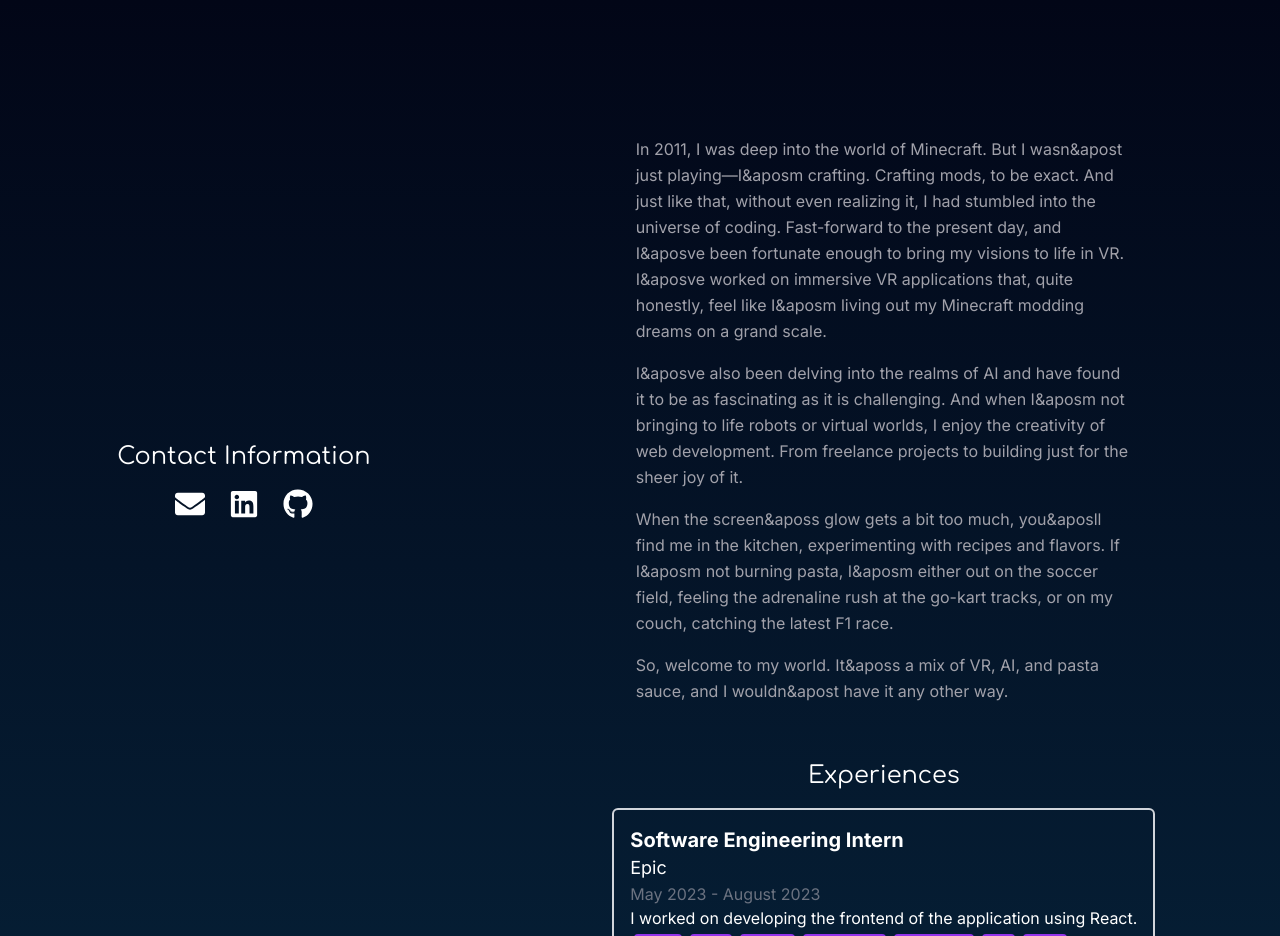
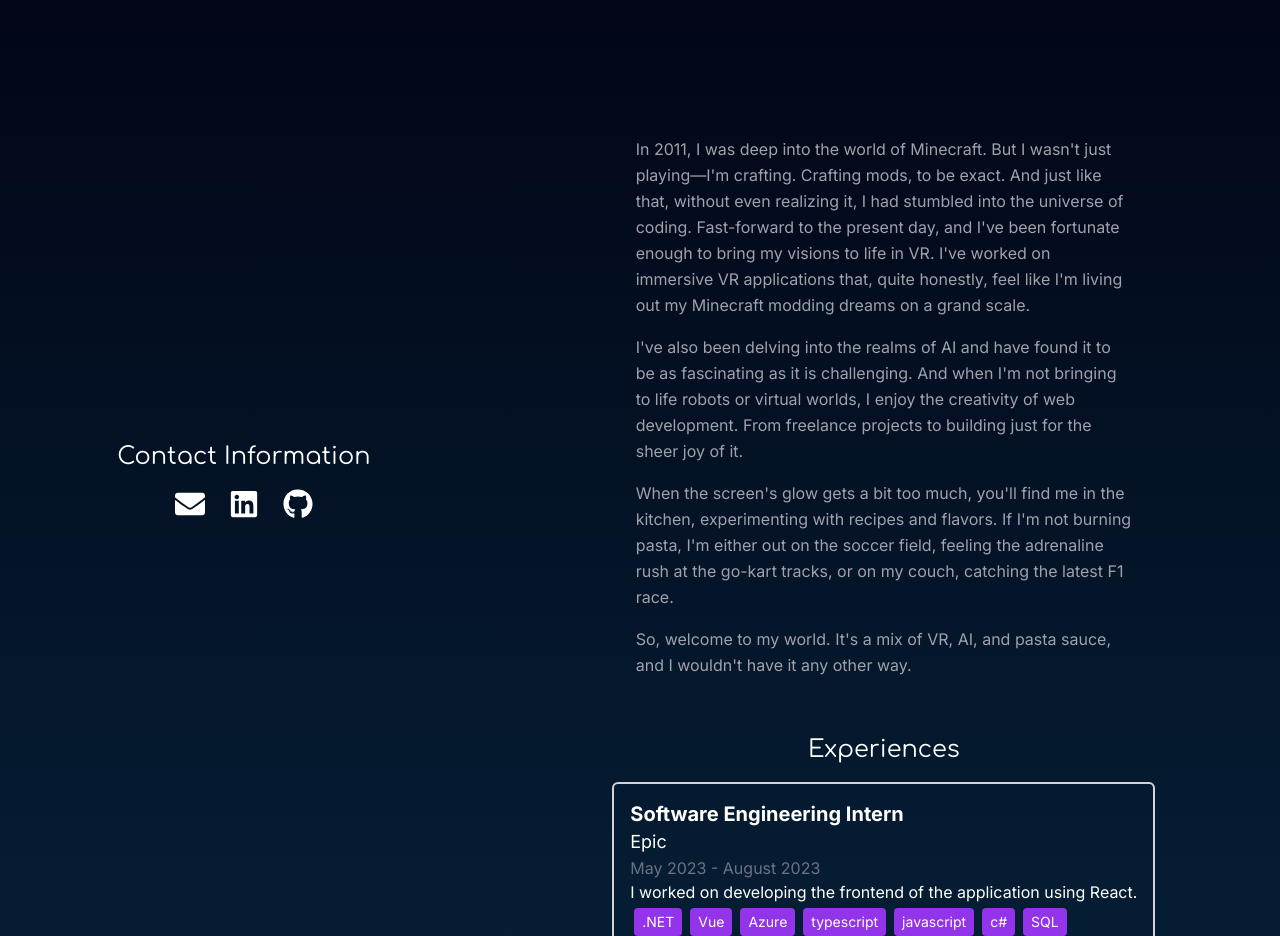
Before and after one commit to davidxiang101/portfolio, a Next.js app: page / in a window 1280 px wide. Shown: the part 800-1736 px from the top of the page. Built offline with nearby package versions, Linux system fonts and the light colour scheme; what tailwindcss-debug-screens would draw is missing.

Commit message:
apostrophe fix

```diff
--- a/app/components/about.tsx
+++ b/app/components/about.tsx
@@ -4,17 +4,17 @@ const About: React.FC = () => {
     return (
         <div className="my-10 p-4 w-4/5 md:w-2/3 mx-auto">
             <p className="text-md text-zinc-400 leading-relaxed">
-                In 2011, I was deep into the world of Minecraft. But I wasn&apost just playing—I&aposm crafting. Crafting mods, to be exact. And just like that, without even realizing it, I had stumbled into the universe of coding.
-                Fast-forward to the present day, and I&aposve been fortunate enough to bring my visions to life in VR. I&aposve worked on immersive VR applications that, quite honestly, feel like I&aposm living out my Minecraft modding dreams on a grand scale.
+                In 2011, I was deep into the world of Minecraft. But I wasn&apos;t just playing—I&apos;m crafting. Crafting mods, to be exact. And just like that, without even realizing it, I had stumbled into the universe of coding.
+                Fast-forward to the present day, and I&apos;ve been fortunate enough to bring my visions to life in VR. I&apos;ve worked on immersive VR applications that, quite honestly, feel like I&apos;m living out my Minecraft modding dreams on a grand scale.
             </p>
             <p className="text-md text-zinc-400 leading-relaxed mt-4">
-                I&aposve also been delving into the realms of AI and have found it to be as fascinating as it is challenging. And when I&aposm not bringing to life robots or virtual worlds, I enjoy the creativity of web development. From freelance projects to building just for the sheer joy of it.
+                I&apos;ve also been delving into the realms of AI and have found it to be as fascinating as it is challenging. And when I&apos;m not bringing to life robots or virtual worlds, I enjoy the creativity of web development. From freelance projects to building just for the sheer joy of it.
             </p>
             <p className="text-md text-zinc-400 leading-relaxed mt-4">
-                When the screen&aposs glow gets a bit too much, you&aposll find me in the kitchen, experimenting with recipes and flavors. If I&aposm not burning pasta, I&aposm either out on the soccer field, feeling the adrenaline rush at the go-kart tracks, or on my couch, catching the latest F1 race.
+                When the screen&apos;s glow gets a bit too much, you&apos;ll find me in the kitchen, experimenting with recipes and flavors. If I&apos;m not burning pasta, I&apos;m either out on the soccer field, feeling the adrenaline rush at the go-kart tracks, or on my couch, catching the latest F1 race.
             </p>
             <p className="text-md text-zinc-400 leading-relaxed mt-4">
-                So, welcome to my world. It&aposs a mix of VR, AI, and pasta sauce, and I wouldn&apost have it any other way.
+                So, welcome to my world. It&apos;s a mix of VR, AI, and pasta sauce, and I wouldn&apos;t have it any other way.
             </p>
         </div>
     );
--- a/app/components/glitch.tsx
+++ b/app/components/glitch.tsx
@@ -3,7 +3,7 @@
 import React, { useEffect, useState } from 'react';
 
 export default function Glitch() {
-	const texts = ['Read about my new projects!', 'Check out my racing AI sim!', 'See what I&aposve been building'];
+	const texts = ["Read about my new projects!", "Check out my racing AI sim!", "See what I've been building"];
 	const [dataValue, setDataValue] = useState(texts[0]);
 	const [textIndex, setTextIndex] = useState(1);
 	const letters = "ABCDEFGHIJKLMNOPQRSTUVWXYZ";
```
